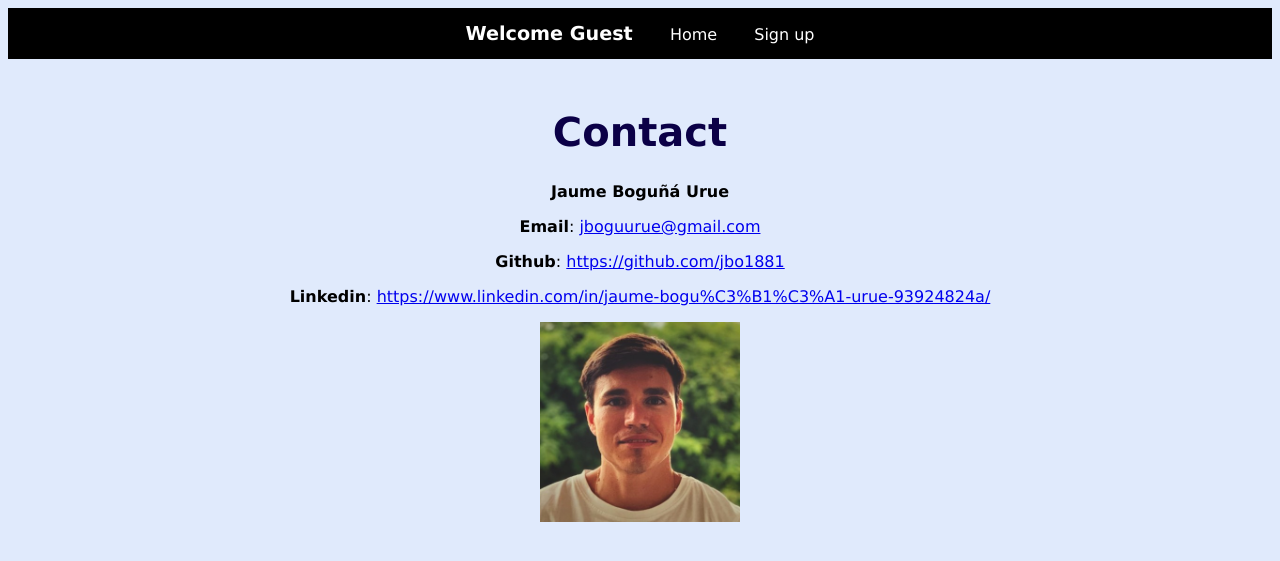
After one commit to jbo1881/budgetracker, a Flask app: page /contact in a window 1280 px wide. The commit adds this page. Shown: the top 561 px of the page. Run offline with Flask 3, Linux system fonts and the light colour scheme.

Commit message:
Add Contact page; Redirect to Login if user is not authenticated and want to access to Dashboard

```diff
--- a/app.py
+++ b/app.py
@@ -200,8 +200,10 @@ def create():
         # Handle the case where the user is not logged in
         return redirect(url_for("login"))
 
-
-
+#Contact
+@app.route('/contact')
+def contact():
+    return render_template('contact.html')
 
 # Delete transaction
 @app.route("/delete/<id>")
@@ -247,6 +249,9 @@ def edit(id):
 # Personal Finance Dashboard
 @app.route("/personal-finance-dashboard")
 def dashboard():
+    if not current_user.is_authenticated:
+        return redirect(url_for("login"))
+
     transactions = Transactions.query.filter_by(user_id=current_user.id).filter(
     Transactions.date >= datetime(2024, 1, 1),
     Transactions.date < datetime(2025, 1, 1)
--- /dev/null
+++ b/templates/contact.html
@@ -0,0 +1,51 @@
+<!DOCTYPE html>
+<html>
+    <nav>
+        <ul>
+            <li class="website-name">Welcome {% if current_user.is_authenticated %}{{ current_user.email }}{% else %}Guest{%
+                endif %}</li>
+            <li><a href="{{ url_for('home') }}">Home</a></li>
+            {% if current_user.is_authenticated %}
+            <li><a href="{{ url_for('logout') }}">Log out</a></li>
+            {% else %}
+            <li><a href="{{ url_for('register') }}">Sign up</a></li>
+            {% endif %}
+        </ul>
+    </nav>
+<head>
+    <title>Contact</title>
+    <link rel="stylesheet" href='/static/register.css' /> <!-- Include your external CSS file if needed -->
+    <style>
+        body {
+            font-family: Verdana, Geneva, sans-serif;
+            background-color:  #E0EAFC;
+        }
+
+        h1 {
+            text-align: center;
+            margin-top: 50px;
+            color: #0b0047;
+        }
+
+        p {
+            text-align: center;
+        }
+
+
+
+
+    </style>
+</head>
+<body>
+    <h1>Contact</h1>
+    <p><b>Jaume Boguñá Urue</b></p>
+    <p><b>Email</b>: <a href="mailto:jboguurue@gmail.com">jboguurue@gmail.com</a></p>
+    <p><b>Github</b>: <a href="https://github.com/jbo1881">https://github.com/jbo1881</a></p>
+    <p><b>Linkedin</b>: <a href="https://www.linkedin.com/in/jaume-bogu%C3%B1%C3%A1-urue-93924824a/">https://www.linkedin.com/in/jaume-bogu%C3%B1%C3%A1-urue-93924824a/</a></p>
+    <div style="text-align: center;">
+        <img src="{{ url_for('static', filename='jaume.png') }}" alt="Profile Jaume" width="200" height="200">
+    </div>
+</body>
+
+
+</html>
--- a/templates/dashboard.html
+++ b/templates/dashboard.html
@@ -10,7 +10,7 @@
     <ul>
         <li class="website-name">Dashboard</li>
         <li><a href="{{ url_for('home') }}">Home</a></li>
-        <li><a href="#contact">Contact</a></li>
+        <li><a href="{{ url_for('contact') }}">Contact</a></li>
     </ul>
 </nav>
 
--- a/templates/home.html
+++ b/templates/home.html
@@ -6,7 +6,7 @@
         <li class="website-name">Welcome {% if current_user.is_authenticated %}{{ current_user.username }}{% else %}Guest{% endif %}</li>
         <li><a href="{{ url_for('home') }}">Home</a></li>
         <li><a href="{{ url_for('dashboard') }}">Dashboard</a></li>
-        <li><a href="#contact">Contact</a></li>
+        <li><a href="{{ url_for('contact') }}">Contact</a></li>
         <li><a href="{{ url_for('register') }}">Sign up</a></li>
         {% if current_user.is_authenticated %}
             <li><a href="{{ url_for('logout') }}">Log out</a></li>
--- a/templates/login.html
+++ b/templates/login.html
@@ -5,7 +5,7 @@
             <li class="website-name">Welcome {% if current_user.is_authenticated %}{{ current_user.email }}{% else %}Guest{%
                 endif %}</li>
             <li><a href="{{ url_for('home') }}">Home</a></li>
-            <li><a href="#contact">Contact</a></li>
+            <li><a href="{{ url_for('contact') }}">Contact</a></li>
             {% if current_user.is_authenticated %}
             <li><a href="{{ url_for('logout') }}">Log out</a></li>
             {% else %}
--- a/templates/register.html
+++ b/templates/register.html
@@ -6,7 +6,7 @@
         <li class="website-name">Welcome {% if current_user.is_authenticated %}{{ current_user.email }}{% else %}Guest{%
             endif %}</li>
         <li><a href="{{ url_for('home') }}">Home</a></li>
-        <li><a href="#contact">Contact</a></li>
+        <li><a href="{{ url_for('contact') }}">Contact</a></li>
         {% if current_user.is_authenticated %}
         <li><a href="{{ url_for('logout') }}">Log out</a></li>
         {% else %}
```
Also changed, not shown: static/jaume.png (added).
